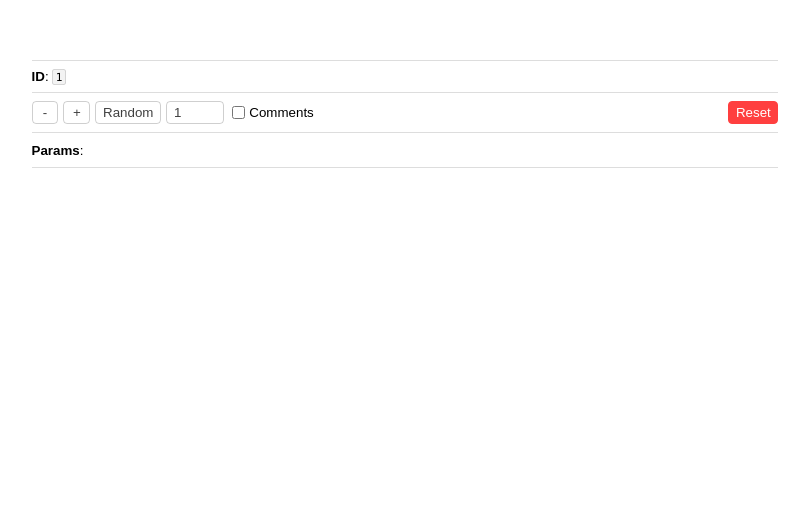
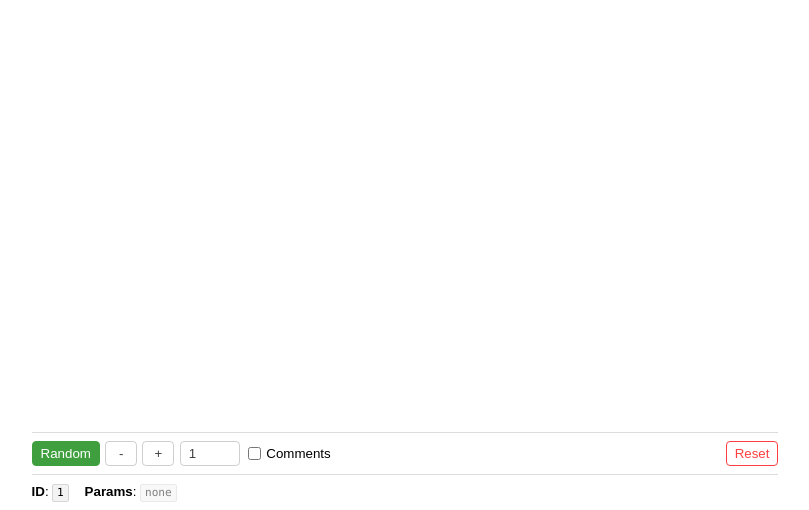
Before and after one commit to rafegoldberg/metrics-reducer-brainstorm, a React (Vite) app: page / in a window 1280 px wide. Shown: the part 290-800 px from the top of the page, without its empty margins (235-1044 px from the left). Built offline with nearby package versions, Linux system fonts and the light colour scheme; no server answers.

Commit message:
chore: rearchitect component structure

```diff
--- a/main.scss
+++ b/main.scss
@@ -1,15 +1,27 @@
 body {
-  max-height: 100vh;
-  height: 100vh;
-  width: 100vw;
-  overflow: hidden;
-  overflow-y: scroll;
   margin: 0;
-  display: flex;
-  justify-content: center;
-  min-height: 100vh;
-  min-width: 100vw;
   font-family: sans-serif;
+  line-height: 1.333;
+  #App {
+    max-height: 100vh;
+    height: 100vh;
+    width: 100vw;
+    overflow: hidden;
+    overflow-y: scroll;
+    display: flex;
+    flex-flow: nowrap column;
+    min-height: 100vh;
+    > h1 {
+      margin: auto !important;
+    }
+    > hr {
+      min-width: 100%;
+      &:last-child {
+        margin-bottom: 0;
+        opacity: 0;
+      }
+    }
+  }
   @media (prefers-color-scheme: dark) {
     & {
       filter: invert(.9);
@@ -22,7 +34,8 @@ body {
   width: 100vw;
   max-width: 48rem;
   margin: auto;
-  padding: 0.66em;
+  padding: 0.66rem;
+  padding-bottom: 0;
   box-sizing: border-box;
   hr {
     border: solid #ddd;
@@ -37,7 +50,7 @@ body {
   code {
     font-family: menlo, monospace;
     background: #f3f3f3;
-    padding: .15em .3em;
+    padding: .15rem .3rem;
     border-radius: 3px;
     box-shadow: inset 0 0 0 .8px rgba(127.5, 127.5, 127.5, .33);
   }
@@ -52,8 +65,8 @@ body {
     background: transparent;
     border-radius: 4px;
     border: .8px solid rgba(0,0,0,.25);
-    padding: .25em .5em;
-    min-width: 2em;
+    padding: .25rem .5rem;
+    min-width: 2rem;
     outline: none;
     &:not(:hover),
     &:not(:focus) {
@@ -69,7 +82,7 @@ body {
     box-shadow: 0 0 0 1px var(--bg, transparent), 0 0 0 1.75px var(--edge, transparent);
     padding: 0 3px;
     >input:first-child {
-      margin-right: 0.33em;
+      margin-right: 0.33rem;
     }
     &:hover {
       --bg: #f3f3f3;
@@ -78,16 +91,23 @@ body {
   }
   .topBar {
     display: flex;
-    >:last-child:not(:only-child) {
-      margin-left: auto;
-    }
+    gap: 1rem;
+    // >:last-child:not(:only-child) {
+    //   margin-left: auto;
+    // }
   }
   .buttonBar {
     display: flex;
-    gap: .33em;
+    gap: .33rem;
+    >button:first-child {
+      background: green;
+      border-color: green;
+      color: #fff;
+      cursor: pointer;
+    }
     >:last-child {
-      background: red;
-      color: #fff;
+      color: red;
+      background: #fff;
       border-color: red;
       margin-left: auto;
       cursor: pointer;
--- a/src/App.jsx
+++ b/src/App.jsx
@@ -3,8 +3,7 @@ import React, { useContext, useEffect } from "react";
 import { ContextState } from "./Context";
 import useFetch from "./useFetch";
 
-import Counter from "./Counter";
-import ToggleParams from "./ToggleParams";
+import Controls from "./Controls";
 import Comments from "./Comments";
 
 const App = () => {
@@ -16,18 +15,20 @@ const App = () => {
       dispatch.data({ ...data, isLoading });
       dispatch({ type: "text", payload: data?.title });
     }
-  }, [state.id, state.params, isLoading, dispatch]);
+  }, [
+    state.id,
+    state.params,
+    isLoading,
+    dispatch
+    /* can't include `data` here */
+  ]);
 
   return (
     <React.Fragment>
-      <h3 style={{ margin: 0, textTransform: "capitalize" }}>
+      <h1 style={{ margin: 0, textTransform: "capitalize" }}>
         {state.data?.title}
-      </h3>
-      <hr />
-      <Counter type={false} />
-      <hr />
-      <ToggleParams />
-      <hr />
+      </h1>
+      <Controls type={false} />
       <Comments />
     </React.Fragment>
   );
--- /dev/null
+++ b/src/Controls/ParamsBar.jsx
@@ -0,0 +1,30 @@
+import React, { useContext } from "react";
+
+import { ContextState } from "../Context";
+
+const ParamsBar = () => {
+  const { state, dispatch } = useContext(ContextState);
+  window.dispatcher = dispatch;
+  return (
+    <small className="topBar">
+      <span>
+        <b>ID</b>:{" "}
+        <small>
+          <code>{state.id}</code>
+        </small>
+      </span>
+      <span>
+        <b>Params</b>:{" "}
+        <small>
+          {[...state.params].length ? (
+            <code>{`${state.params}`}</code>
+          ) : (
+            <code style={{ opacity: 0.5 }}>none</code>
+          )}
+        </small>
+      </span>
+    </small>
+  );
+};
+
+export default ParamsBar;
--- a/src/Counter/index.jsx
+++ b/src/Controls/index.jsx
@@ -6,23 +6,16 @@ import StepButtons from "./StepButtons";
 import SetterInput from "./SetterInput";
 import ResetButton from "./ResetButton";
 import RandomValue from "./RandomValue";
+import ParamsBar from "./ParamsBar";
 
 const Counter = () => {
   const { state, dispatch } = useContext(ContextState);
   return (
     <React.Fragment>
-      <small className="topBar">
-        <span style={{ whiteSpace: "nowrap", marginRight: ".5em" }}>
-          <b>ID</b>:{" "}
-          <small>
-            <code>{state.id}</code>
-          </small>
-        </span>
-      </small>
       <hr />
       <div className="buttonBar">
+        <RandomValue />
         <StepButtons />
-        <RandomValue />
         <SetterInput />
         <label>
           <input
@@ -38,6 +31,9 @@ const Counter = () => {
         </label>
         <ResetButton />
       </div>
+      <hr />
+      <ParamsBar />
+      <hr />
     </React.Fragment>
   );
 };
--- a/src/ToggleParams/index.jsx
+++ /dev/null
@@ -1,20 +0,0 @@
-import React, { useContext } from "react";
-
-import { ContextState } from "../Context";
-
-const ToggleParams = () => {
-  const { state, dispatch } = useContext(ContextState);
-  window.dispatcher = dispatch;
-  return (
-    <small>
-      <b>Params</b>:{" "}
-      {![...state.params].length || (
-        <small>
-          <code>{`${state.params}`}</code>
-        </small>
-      )}
-    </small>
-  );
-};
-
-export default ToggleParams;
```
Also changed, not shown: src/Controls/RandomValue.jsx (renamed from src/Counter/RandomValue.jsx), src/Controls/ResetButton.jsx (renamed from src/Counter/ResetButton.jsx), src/Controls/SetterInput.jsx (renamed from src/Counter/SetterInput.jsx), src/Controls/StepButtons.jsx (renamed from src/Counter/StepButtons.jsx).
